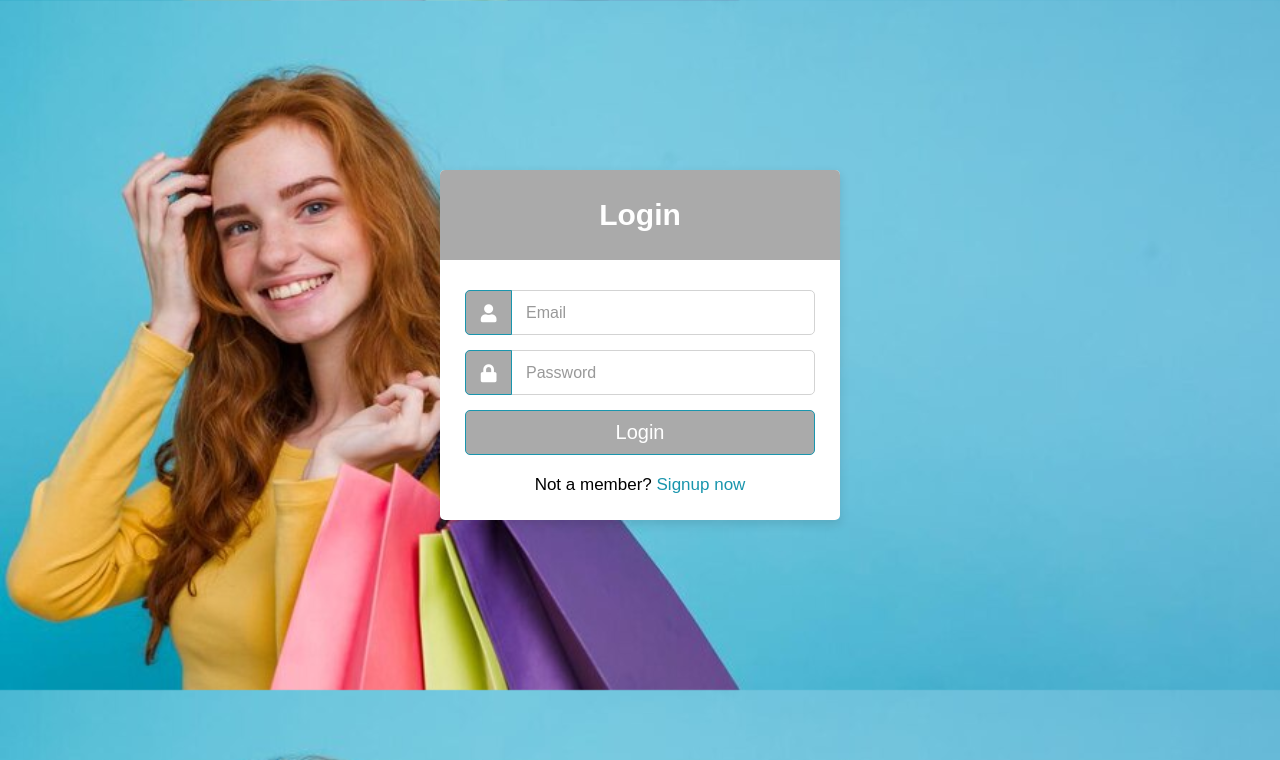
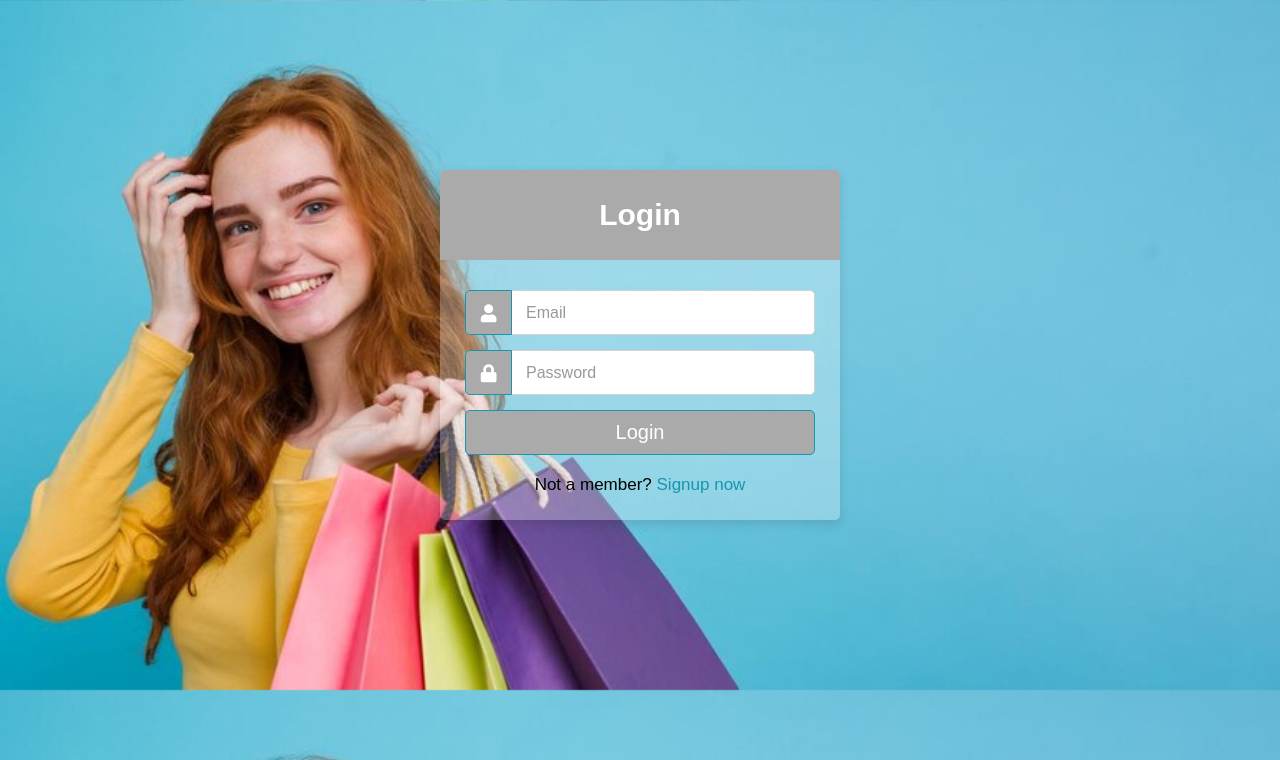
Before and after one commit to aStarrrrr/AIAssistCart, a Django app: page /Login/ in a window 1280 px wide. Shown: the top 760 px of the page. Run offline with Django 5.2, Linux system fonts and the light colour scheme.

Commit message:
Login Page Edit

```diff
--- a/Guest/Templates/Guest/Login.html
+++ b/Guest/Templates/Guest/Login.html
@@ -11,7 +11,7 @@
   </head>
   <body style="background-image: url('{% static 'main/images/login4.jpg' %}'); ">
     <div class="container" >
-      <div class="wrapper">
+      <div class="wrapper" style="background-color: #ffffff47 !important;">
         <div class="title"><span>Login</span></div>
         <form action="#" method="post">
 			{% csrf_token %}
```
Also changed, not shown: db.sqlite3.
